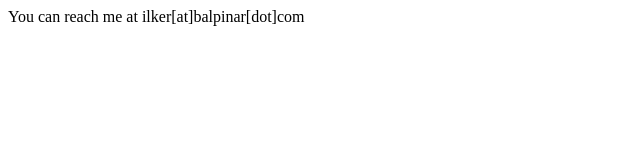
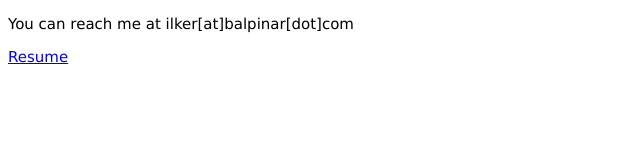
Before and after one commit to ibalpinar/ilker.github.io, a plain HTML site: page index.html in a window 1280 px wide. Shown: the whole page, without its empty margins (0-640 px from the left). Drawn offline with Linux system fonts and the light colour scheme.

Commit message:
Add resume link to main page

```diff
--- a/index.html
+++ b/index.html
@@ -8,8 +8,14 @@
       <meta http-equiv="Expires" content="0" />
       <meta name="robots" content="index, follow" data-testid="all-robots-meta-tag" />
       <title>Ilker Balpinar</title>
+      <style>
+         body{
+            font: 15px Verdana, sans-serif;
+         }
+      </style>
    </head>
    <body>
-	You can reach me at ilker[at]balpinar[dot]com
+	<p>You can reach me at ilker[at]balpinar[dot]com</p>
+   <p><a href="./resume/">Resume</p>
    </body>
 </html>
```
